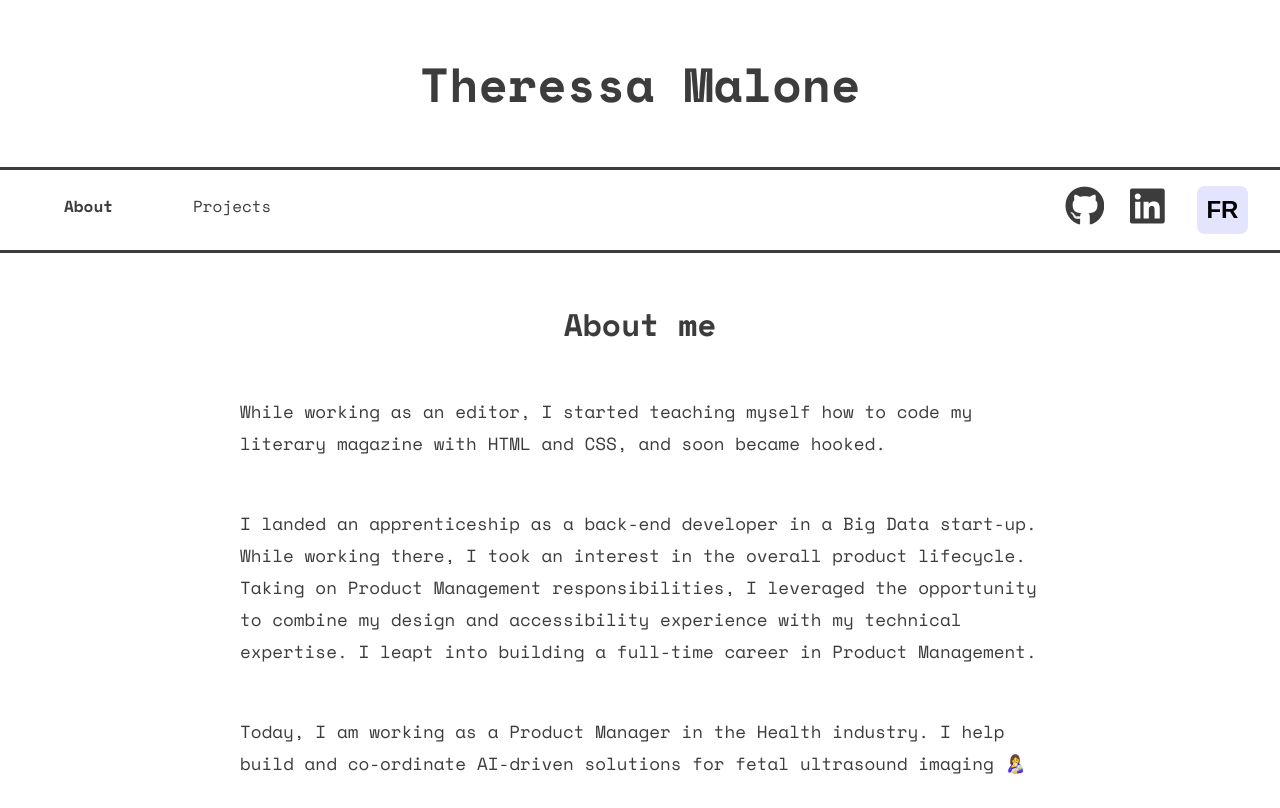
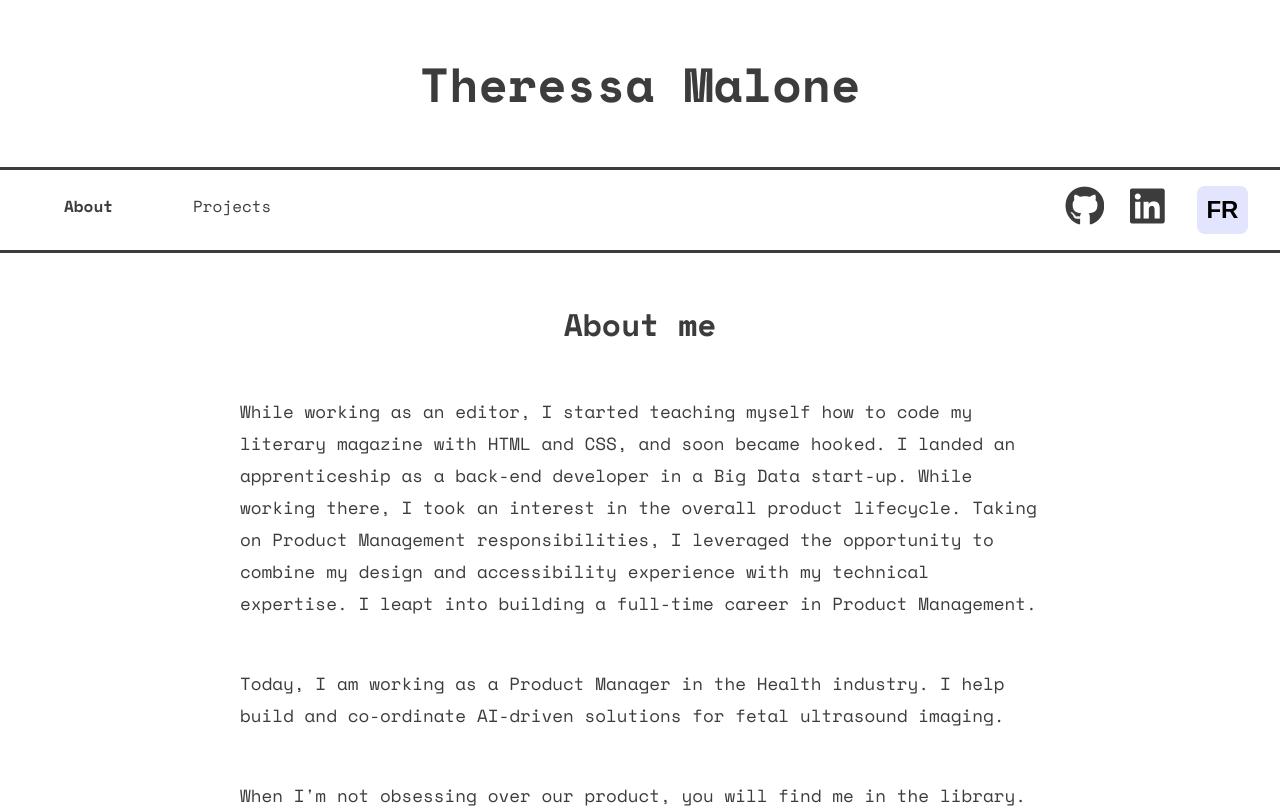
Before and after one commit to tssa017/portfolio, a React (Create React App) app: page /about in a window 1280 px wide. Shown: the top 808 px of the page. Built offline with nearby package versions, Linux system fonts and the light colour scheme; a web font is replaced by a local one.

Commit message:
:memo: update info

```diff
--- a/src/components/bio/Bio.js
+++ b/src/components/bio/Bio.js
@@ -14,18 +14,13 @@ function Bio() {
                     </h2>
                     <Paragraph className="bio__para">
                         {isEnglishClicked
-                            ? 'While working as an editor, I started teaching myself how to code my literary magazine with HTML and CSS, and soon became hooked.'
-                            : "En travaillant comme rédactrice, j'ai commencé à apprendre à coder moi-même mon magazine littéraire avec HTML et CSS, et je suis rapidement devenue passionée."}
+                            ? 'While working as an editor, I started teaching myself how to code my literary magazine with HTML and CSS, and soon became hooked. I landed an apprenticeship as a back-end developer in a Big Data start-up. While working there, I took an interest in the overall product lifecycle. Taking on Product Management responsibilities, I leveraged the opportunity to combine my design and accessibility experience with my technical expertise. I leapt into building a full-time career in Product Management.'
+                            : "En travaillant comme rédactrice, j'ai commencé à apprendre à coder moi-même mon magazine littéraire avec HTML et CSS, et je suis rapidement devenue passionée. J'ai décroché un apprentissage en tant que développeuse back-end dans une start-up spécialisée dans le Big Data. Pendant que je travaillais là-bas, je me suis intéressé au cycle de vie complet des produits. En assumant des responsabilités en gestion de produit, j'ai saisi l'opportunité de combiner mon expérience en design et accessibilité avec mes compétences techniques. Je me suis lancé à plein temps dans une carrière en gestion de produit."}
                     </Paragraph>
                     <Paragraph className="bio__para">
                         {isEnglishClicked
-                            ? 'I landed an apprenticeship as a back-end developer in a Big Data start-up. While working there, I took an interest in the overall product lifecycle. Taking on Product Management responsibilities, I leveraged the opportunity to combine my design and accessibility experience with my technical expertise. I leapt into building a full-time career in Product Management.'
-                            : "J'ai décroché un apprentissage en tant que développeuse back-end dans une start-up spécialisée dans le Big Data. Pendant que je travaillais là-bas, je me suis intéressé au cycle de vie complet des produits. En assumant des responsabilités en gestion de produit, j'ai saisi l'opportunité de combiner mon expérience en design et accessibilité avec mes compétences techniques. Je me suis lancé à plein temps dans une carrière en gestion de produit."}
-                    </Paragraph>
-                    <Paragraph className="bio__para">
-                        {isEnglishClicked
-                            ? 'Today, I am working as a Product Manager in the Health industry. I help build and co-ordinate AI-driven solutions for fetal ultrasound imaging 👩‍🍼'
-                            : "Aujourd'hui, je travaille en tant que Product Manager dans l'industrie de la santé. Je contribue à la création et à la coordination de solutions basées sur l'IA pour l'imagerie échographique fœtale 👩‍🍼"}
+                            ? 'Today, I am working as a Product Manager in the Health industry. I help build and co-ordinate AI-driven solutions for fetal ultrasound imaging.'
+                            : "Aujourd'hui, je travaille en tant que Product Manager dans l'industrie de la santé. Je contribue à la création et à la coordination de solutions basées sur l'IA pour l'imagerie échographique fœtale."}
                     </Paragraph>
                     <Paragraph className="bio__para">
                         {isEnglishClicked
--- a/src/components/hero/Hero.js
+++ b/src/components/hero/Hero.js
@@ -25,7 +25,7 @@ function Hero() {
                         <Paragraph className="hero__para">
                             I'm a Product Manager, Berkeley alum, and bookworm
                             based in Paris.<br></br> I'm currently building
-                            AI-driven solutions for women's health at Sonio.
+                            AI-driven solutions for women's health at Sonio 👩‍🍼
                         </Paragraph>
                     ) : (
                         <Paragraph className="hero__para">
@@ -66,7 +66,7 @@ function Hero() {
                             </li>
                             <li>Node.js</li>
                             <li>Express</li>
-                            <li>MySQL / Sequelize</li>
+                            <li>MySQL / Sequelize / PostgreSQL</li>
                             <li>MongoDB / Mongoose</li>
                         </ul>
                         <ul className="hero__stack-list">
```
